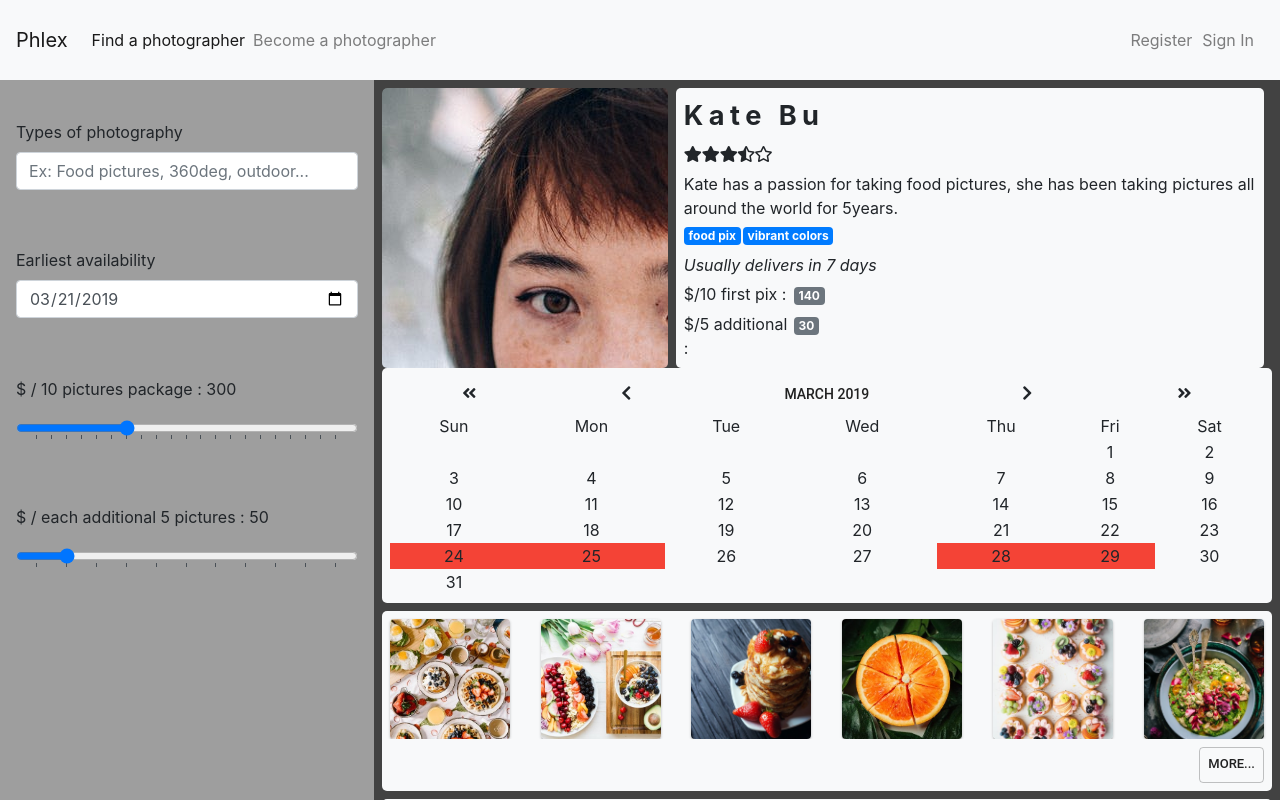
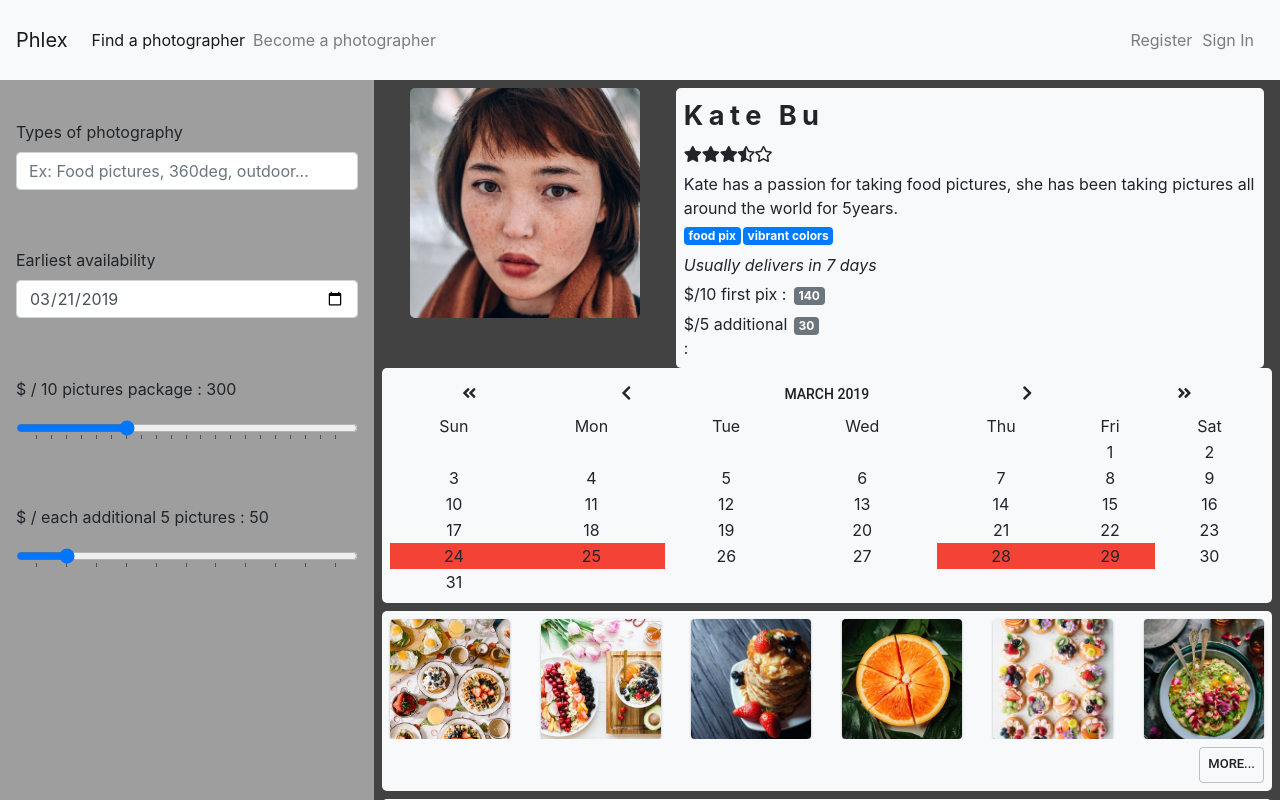
Before and after one commit to Anne-Anq/phlex, a React (Create React App) app in the folder phlex-front-end/: page /result in a window 1280 px wide. Built offline with nearby package versions, Linux system fonts and the light colour scheme.

Commit message:
delete package-lock.json

```diff
--- a/phlex-front-end/src/stylesheets/PgAvatar.css
+++ b/phlex-front-end/src/stylesheets/PgAvatar.css
@@ -16,6 +16,8 @@
     }
   }
   .pg-avatar >img {
-      max-width: 500px;
+      max-width: 230px;
+      height: auto;
       border-radius:5px;
+      object-fit: contain;
   }
```
Also changed, not shown: 1 other file (tests, documents, lock files or other folders).
